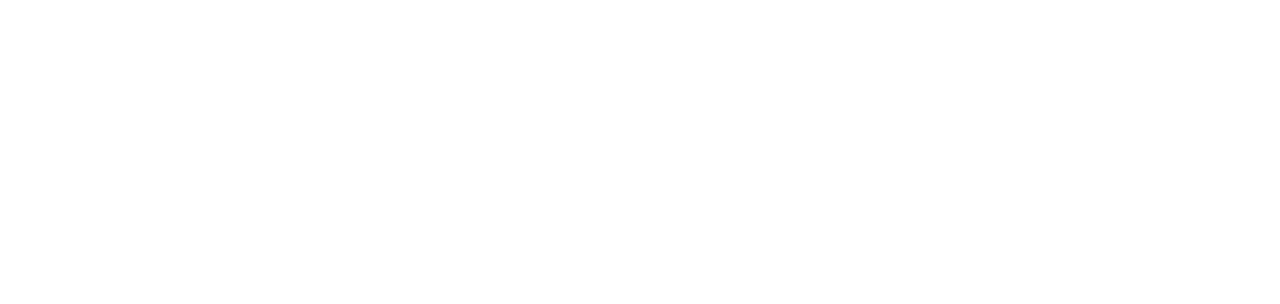
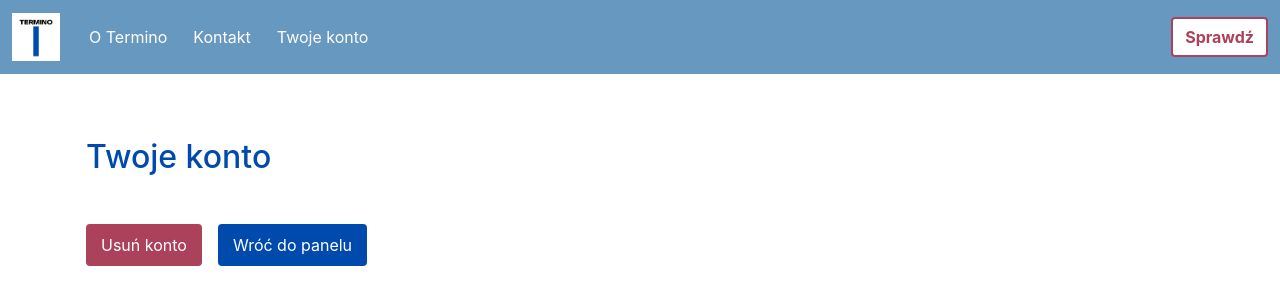
Before and after one commit to WeronikaSzemi/TerminoFrontNest, a React (Create React App) app: page /user/1/account in a window 1280 px wide. Before the commit this address had no page. Shown: the top 304 px of the page. Built offline with nearby package versions, Linux system fonts and the light colour scheme.

Commit message:
account view and removing account functionality

```diff
--- a/src/App.tsx
+++ b/src/App.tsx
@@ -12,6 +12,7 @@
 import { SingleEntryView } from "./views/SingleEntryView";
 import { EditEntryView } from "./views/EditEntryView";
 import { DashboardView } from "./views/DashboardView";
+import { AccountView } from "./views/AccountView";
 
 function App() {
   const [id, setId] = useState('');
@@ -30,6 +31,8 @@
                          element={<LoginView/>}/>
                   <Route path='/user/:id'
                          element={<DashboardView/>}/>
+                  <Route path='/user/:id/account'
+                         element={<AccountView/>}/>
                   <Route path='/:id/termbase'
                          element={<TermbaseListView/>}/>
                   <Route path='/:id/termbase/:termbaseId/entry'
--- /dev/null
+++ b/src/components/user/Account.tsx
@@ -0,0 +1,49 @@
+import { useContext, useState } from "react";
+import { UserContext } from "../../contexts/user.context";
+import { Link, useNavigate } from "react-router-dom";
+import { ConfirmDeleteModal } from "../common/ConfirmDeleteModal";
+
+export const Account = () => {
+	const [showModal, setShowModal] = useState(false);
+
+	const { id } = useContext(UserContext);
+
+	const navigate = useNavigate();
+
+	const deleteUser = async () => {
+		await fetch(`http://localhost:3001/user/${id}`, {
+			method: 'DELETE',
+			credentials: 'include',
+		});
+		setShowModal(false);
+		navigate('/');
+	}
+
+	return (
+		<div className="container p-3">
+			<h2 className="my-5 theme-text-mainbrand">Twoje konto</h2>
+			<div className="delete-wrap">
+				<button
+					className="btn theme-btn-darkaccent border-3 mb-5 me-3"
+					onClick={() => setShowModal(true)}
+				>
+					Usuń konto
+				</button>
+				<ConfirmDeleteModal
+					showModal={showModal}
+					onClose={() => setShowModal(false)}
+					onConfirm={deleteUser}
+				>
+					<div>Czy na pewno chcesz usunąć swoje konto?</div>
+				</ConfirmDeleteModal>
+				<Link
+				to={`/user/${id}`}
+				className="btn theme-btn-mainbrand border-3 mb-5 me-3"
+			>
+				Wróć do panelu
+			</Link>
+			</div>
+
+		</div>
+	);
+}
--- a/src/components/user/Dashboard.tsx
+++ b/src/components/user/Dashboard.tsx
@@ -55,7 +55,7 @@
 						<p className="text-center display-6 theme-text-lightaccent">
 							<i className="bi bi-person-circle"></i>
 						</p>
-						<h3 className="card-title mb-4 fs-4 theme-text-dark">Twoje dane</h3>
+						<h3 className="card-title mb-4 fs-4 theme-text-dark">Twoje konto</h3>
 						<Link to={`/user/${id}/account`}
 							  className="btn theme-btn-lightaccent">Zarządzaj</Link>
 					</div>
--- /dev/null
+++ b/src/views/AccountView.tsx
@@ -0,0 +1,9 @@
+import {Account} from "../components/user/Account";
+import {Menu} from "../components/homepage/Menu";
+
+export const AccountView = () => {
+	return <>
+		<Menu/>
+		<Account/>
+	</>
+}
```
